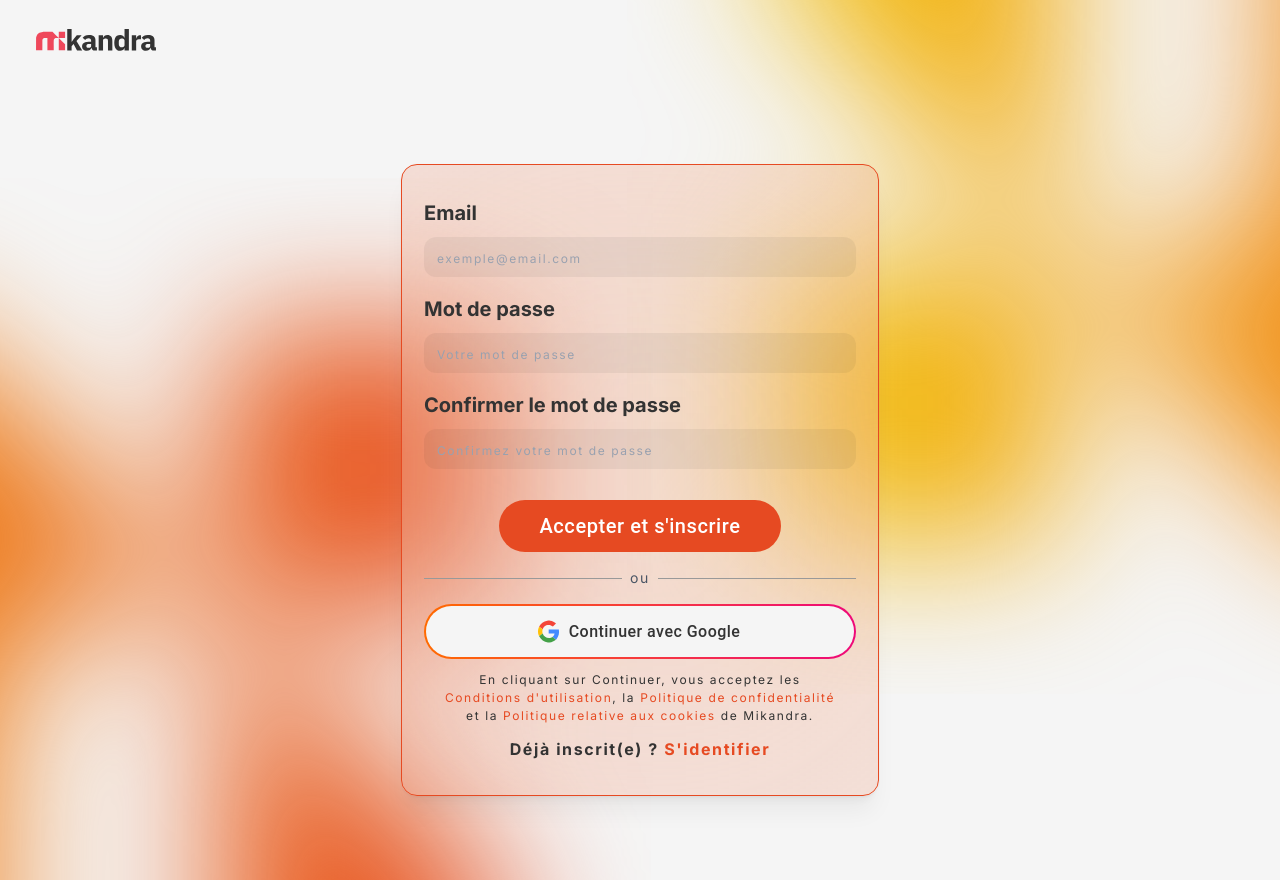
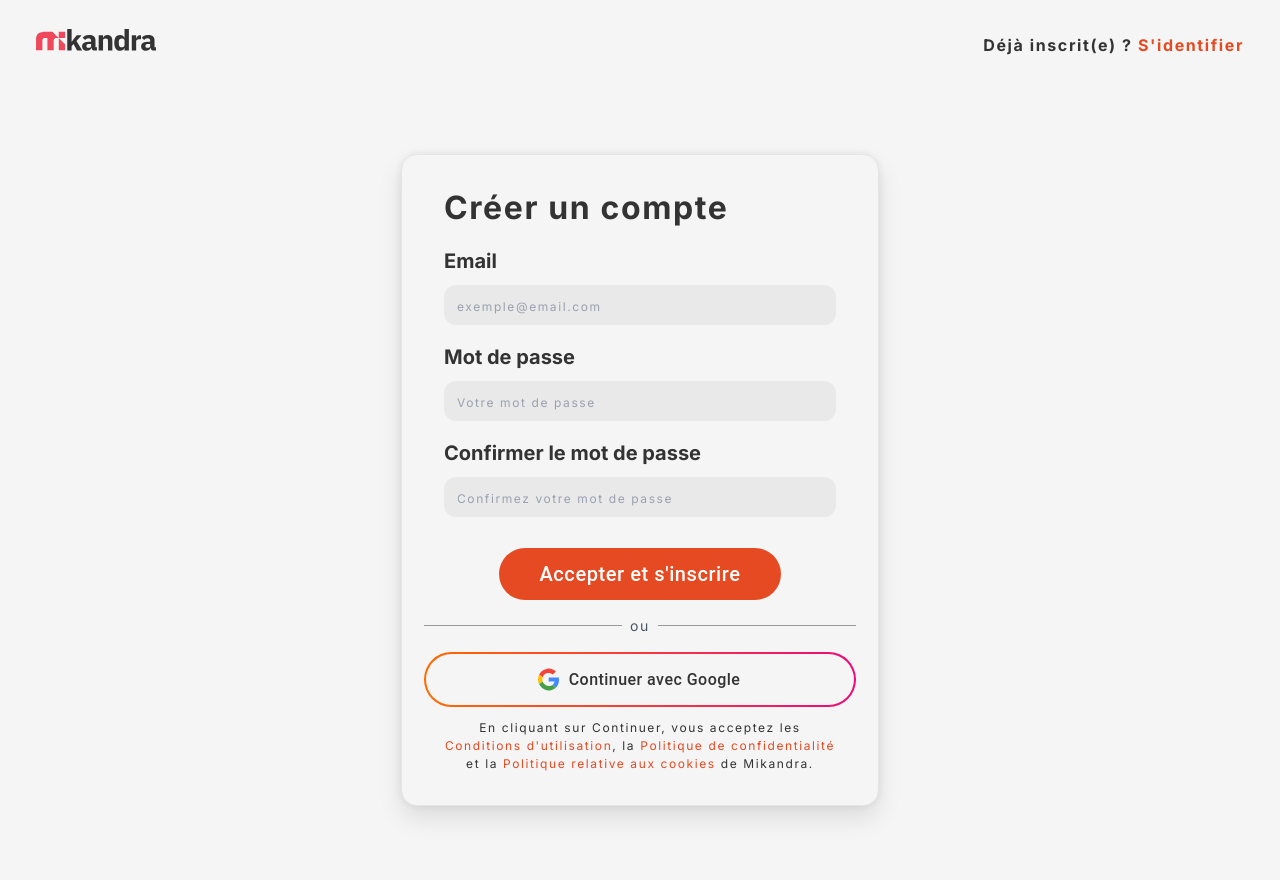
Before and after one commit to StevenMario/ft_transcendance, a React (Vite) app in the folder Transcendance/: page /singup in a window 1280 px wide. Built offline with nearby package versions, Linux system fonts and the light colour scheme.

Commit message:
Corection Inscription form

```diff
--- a/Transcendance/src/components/ui/InscriptionForm/ConfirmEmail.tsx
+++ b/Transcendance/src/components/ui/InscriptionForm/ConfirmEmail.tsx
@@ -1,7 +1,6 @@
 function ConfirmEmailForm() {
   return (
-    <div className="relative z-10">
-      <div className="flex justify-center items-center min-h-screen py-8 sm:py-12">
+
         <div className="
                     flex
                     flex-col
@@ -34,9 +33,6 @@ function ConfirmEmailForm() {
             </p>
           </div>
         </div>
-
-      </div>
-    </div>
   );
 }
 
--- a/Transcendance/src/components/ui/InscriptionForm/SignUpLayout.tsx
+++ b/Transcendance/src/components/ui/InscriptionForm/SignUpLayout.tsx
@@ -1,25 +1,16 @@
 import { Outlet } from "react-router-dom";
-import LogoRedBlur from "../../../assets/Logo_red_blur.svg";
-import LogoYellowBlur from "../../../assets/Logo_yello_blur.svg";
 import NavBar from "../NavBar/NavBar";
 function SignUpLayout() {
     return (
         <section className="relative h-max  overflow-hidden px-5 ">
-            {/* Logo Red Blur - Bottom Left */}
-            <img
-                src={LogoRedBlur}
-                alt="Logo Red Blur"
-                className="absolute bottom-0 left-0 pointer-events-none lg:w-auto lg:h-auto w-1/3 h-1/3 -z-10"
-            />
-            {/* Logo Yellow Blur - Top Right */}
-            <img
-                src={LogoYellowBlur}
-                alt="Logo Yellow Blur"
-                className="absolute top-0 right-0 pointer-events-none lg:w-auto lg:h-auto w-1/3 h-1/3 -z-10"
-            />
             {/* Content */}
             <NavBar hide={true} />
-            <Outlet></Outlet>
+            <div className="relative z-10">
+                <div className="flex justify-center items-center min-h-screen">
+
+                    <Outlet></Outlet>
+                </div>
+            </div>
         </section>
     );
 }
--- a/Transcendance/src/components/ui/InscriptionForm/StepAccount.tsx
+++ b/Transcendance/src/components/ui/InscriptionForm/StepAccount.tsx
@@ -28,16 +28,15 @@ export default function InscriptionForm() {
         }
     ]
     return (
-            <div className="relative z-10">
-                <div className="flex justify-center items-center min-h-screen ">
+
         <div className="
                     flex
                     flex-col
                     rounded-2xl
-                    shadow-[0_1px_3px_0_rgba(0,0,0,0.05),0_20px_25px_-5px_rgba(0,0,0,0.05),0_10px_10px_-5px_rgba(0,0,0,0.04)]
-                  bg-[rgba(230,74,34,0.10)]
+                    shadow-[0_12px_24px_0_rgba(0,0,0,0.10),0_0_10px_0_rgba(0,0,0,0.08)]
                     border
-                  border-[#E64A22]
+                    border-[#E5E5E5]
+                    bg-[#F5F5F5]
                     justify-center
                     items-center
                     w-full
@@ -50,9 +49,12 @@ export default function InscriptionForm() {
                     backdrop-blur-[250px]
                     max-w-119.5">
             <form
-                            className="flex flex-col w-full h-full gap-4 "
+                className="flex flex-col w-full h-full gap-4 px-[20px]"
                 action="">
                 <div className="flex flex-col w-full h-full gap-4">
+                    <h1 className="text-[#333] text-[32px] font-bold leading-[130%]">
+                        Créer un compte
+                    </h1>
                     {
                         inscrpitionForm.map((input, index) => (
                             <div className="flex flex-col gap-2" key={index}>
@@ -93,12 +95,8 @@ export default function InscriptionForm() {
                     et la <span className="text-[#E64A22]">Politique relative aux cookies</span> de Mikandra.
                 </p>
             </div>
-                        <p className="mt-3 text-xs sm:text-sm md:text-[16px] font-bold leading-[160%]">
-                            Déjà inscrit(e) ? <a href="#" className="text-[#E64A22]">S'identifier</a>
-                        </p>
+
         </div>
 
-                </div>
-            </div>
     )
 }
--- a/Transcendance/src/components/ui/NavBar/NavBar.tsx
+++ b/Transcendance/src/components/ui/NavBar/NavBar.tsx
@@ -74,6 +74,13 @@ export default function NavBar({ hide = false }: NavBarProps) {
                         </div>
                     </>
                 )}
+                {
+                    hide && (
+                        <p className="mt-3 text-xs sm:text-sm md:text-[16px] font-bold leading-[160%]">
+                            Déjà inscrit(e) ? <a href="#" className="text-[#E64A22]">S'identifier</a>
+                        </p>
+                    )
+                }
             </nav>
             {/* Responsive md */}
             <nav className="max-w-7xl mx-auto px-4 py-4 flex lg:hidden items-center justify-between">
@@ -100,6 +107,13 @@ export default function NavBar({ hide = false }: NavBarProps) {
                         </Drawer>
                     </>
                 )}
+                {
+                    hide && (
+                        <p className=" text-xs sm:text-sm md:text-[16px] font-bold leading-[160%]">
+                            Déjà inscrit(e) ? <a href="#" className="text-[#E64A22]">S'identifier</a>
+                        </p>
+                    )
+                }
             </nav>
         </>
     );
```
Lines whose indentation alone changed are shown as unchanged.
